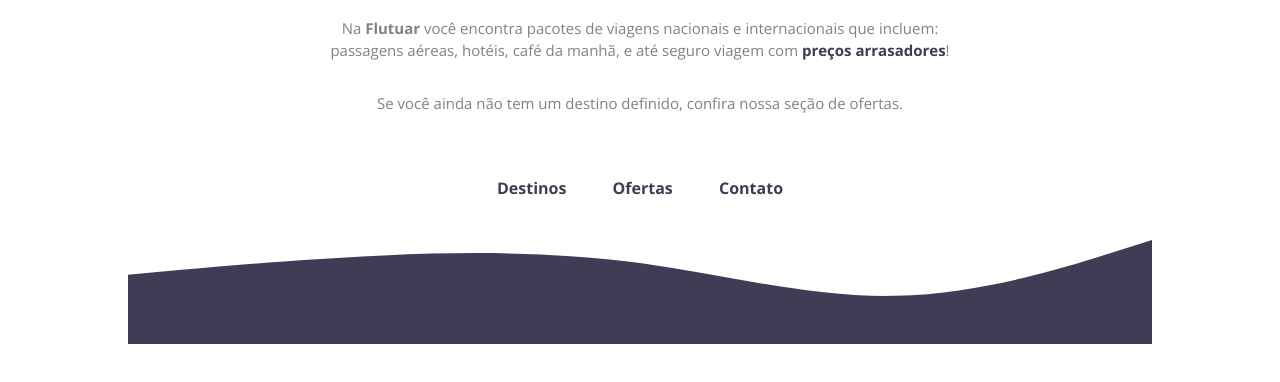
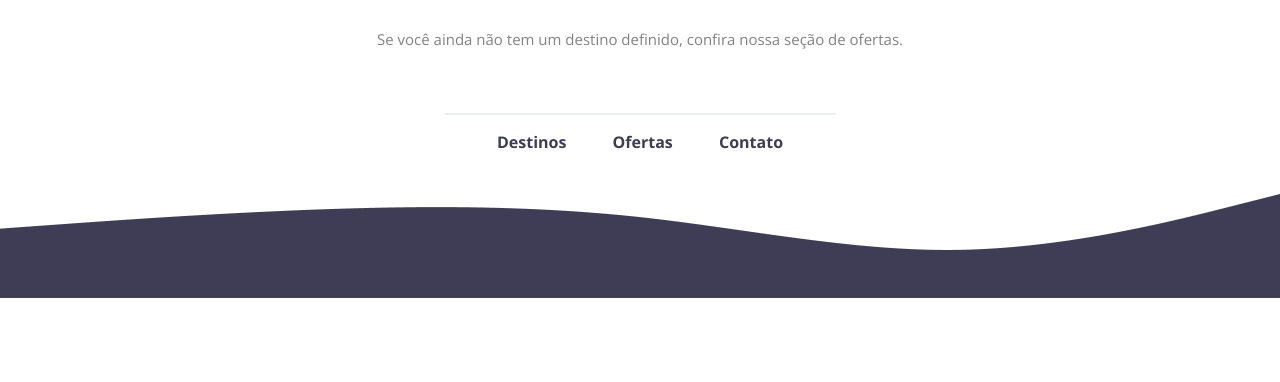
Before and after one commit to fernandoalvesrufino/homepage-agencia-de-viagens, a plain HTML site: page index.html in a window 1280 px wide. Shown: the part 422-804 px from the top of the page. Drawn offline with nearby package versions, Linux system fonts and the light colour scheme.

Commit message:
finalizando css

```diff
--- a/index.html
+++ b/index.html
@@ -35,7 +35,7 @@
     <a href="#">Destinos</a>
     <a href="#">Ofertas</a>
     <a href="#">Contato</a>
-    <img id="wave" src="./images/wave.svg" alt="desenho de uma onda">
+    <img id="wave" src="./images/wave.png" alt="desenho de uma onda">
   </footer>
 
 </body>
--- a/style.css
+++ b/style.css
@@ -2,10 +2,6 @@
   margin: 0;
   padding: 0;
   box-sizing: border-box;
-}
-
-:root {
-
 }
 
 body {
@@ -16,7 +12,7 @@ body {
 }
 
 main {
-  margin: 64px auto;
+  margin: 0 auto 64px;
   width: 626px;
 }
 
@@ -58,8 +54,10 @@ footer {
   width: 100%;
 }
 
-#line {
+.line {
   width: 391px;
+  border: 1px solid #ECEFF2;
+  margin: 0 auto 16px;
 }
 
 footer a {
@@ -76,5 +74,5 @@ footer a + a {
   margin-top: 40.83px;
   display: block;
   width: 100%;
-  height: 104px;
+  max-height: 104px;
 }
```
Also changed, not shown: images/wave.png (added).
